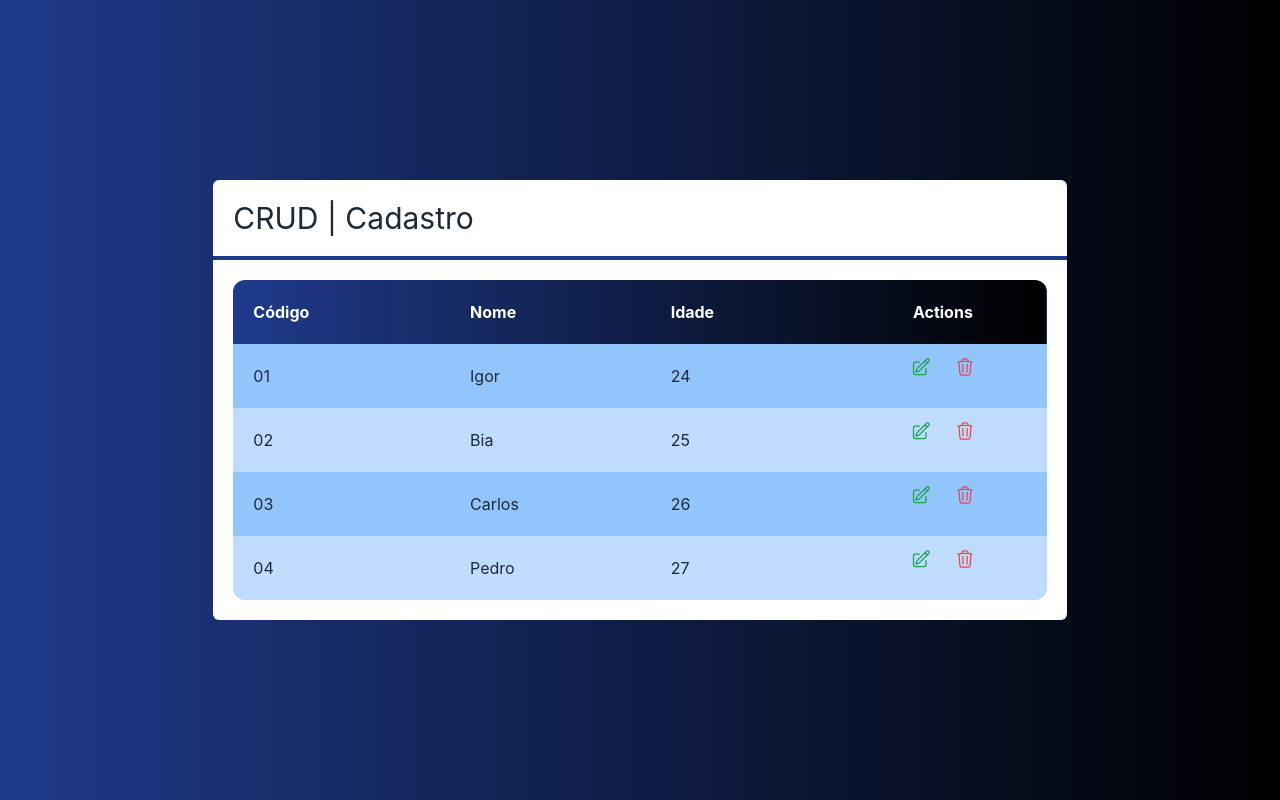
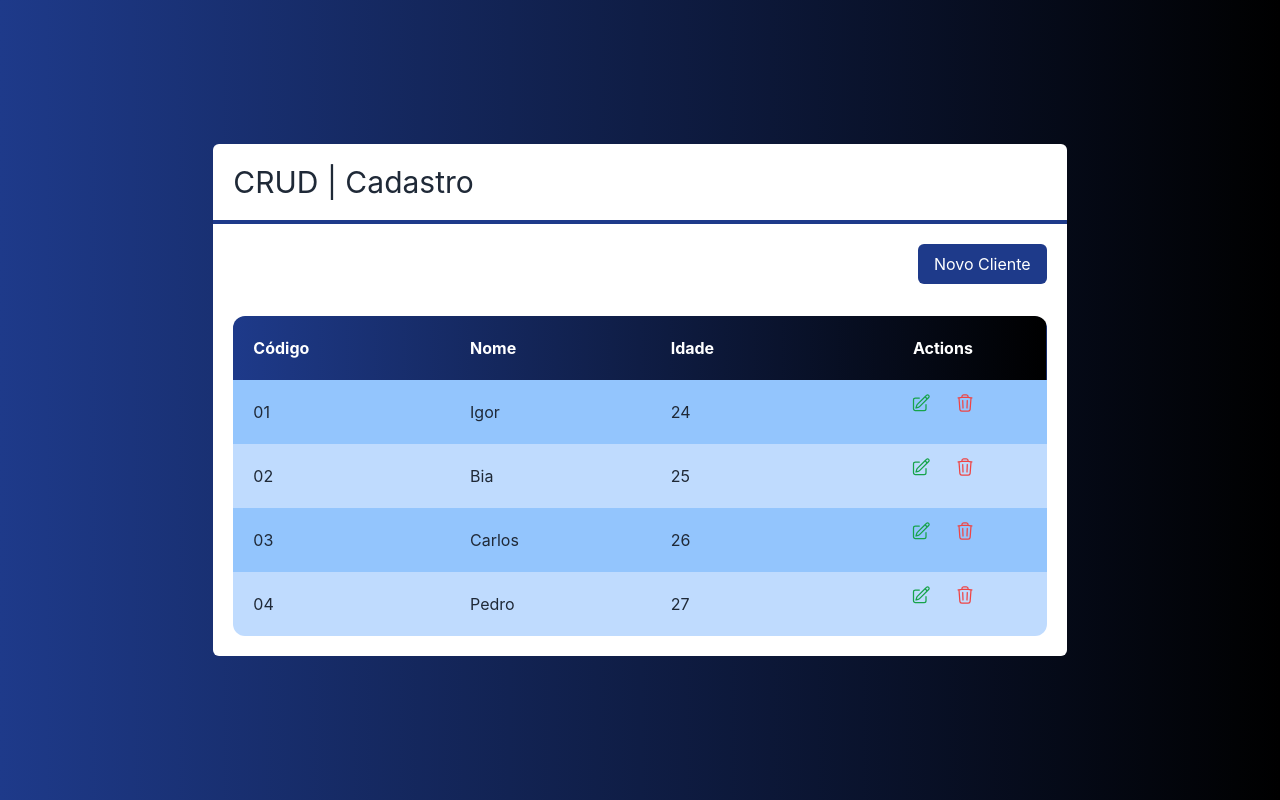
Before and after one commit to CapitaoDAreia/crll-cadastro-integracao-db, a Next.js app: page / in a window 1280 px wide. Built offline with nearby package versions, Linux system fonts and the light colour scheme.

Commit message:
DEV: Button component

```diff
--- /dev/null
+++ b/src/components/Button.tsx
@@ -0,0 +1,22 @@
+import React from "react";
+
+interface PropsInterface {
+    children: string
+}
+
+const Button = (props: PropsInterface) => {
+  return (
+    <div className={`
+        flex justify-end mb-8
+    `} >
+      <button className={`
+        bg-blue-900 hover:bg-blue-800 text-white
+        py-2 px-4 rounded-md
+      `} >
+        {props.children}
+      </button>
+    </div>
+  );
+};
+
+export default Button;
--- a/src/pages/index.tsx
+++ b/src/pages/index.tsx
@@ -1,6 +1,7 @@
 import Table from "../components/Table";
 import Cliente from "../core/Cliente";
 import Layout from "../components/Layout";
+import Button from "../components/Button";
 
 export default function Home() {
 
@@ -28,6 +29,9 @@ export default function Home() {
     `}
     >
       <Layout title="CRUD | Cadastro">
+        <Button>
+          Novo Cliente
+        </Button>
         <Table clients={clients} selectedClient={selectedClient} deletedClient={deletedClient} ></Table>
       </Layout>
     </div>
--- a/tailwind.config.js
+++ b/tailwind.config.js
@@ -4,8 +4,10 @@ module.exports = {
     "src/pages/**/*.{js,ts,jsx,tsx}",
     "src/components/**/*.{js,ts,jsx,tsx}",
   ],
+  safelist: [/^bg-/],
+
   theme: {
     extend: {},
   },
   plugins: [],
-}
+};
```
